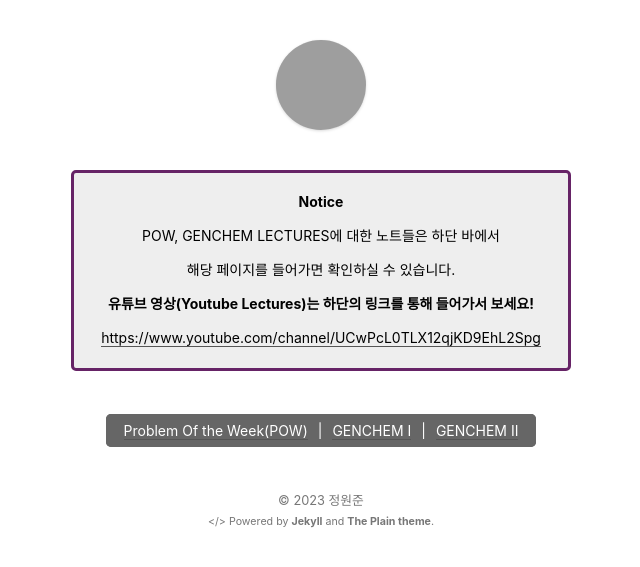
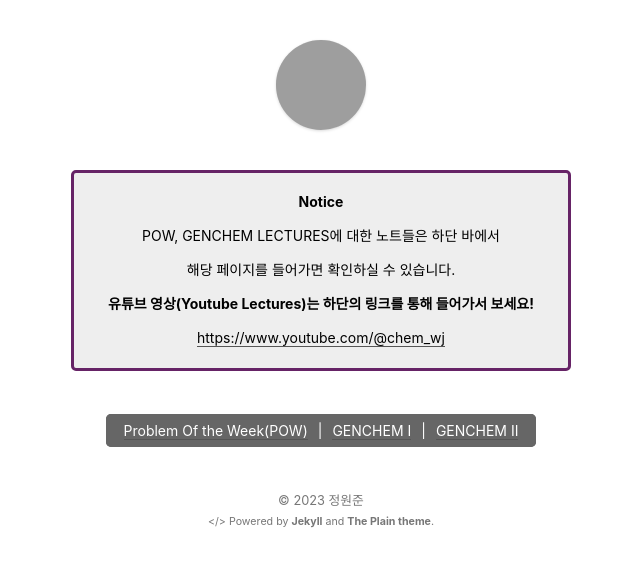
Before and after one commit to chemwj/chemwj.github.io, a Jekyll site: the page built from index.html, in a window 1280 px wide, cut to the strip 0-567 px from the top of the page. Shown: the whole strip, without its empty margins (319-959 px from the left). Built offline with Jekyll 4.4.1, drawn with Linux system fonts in a browser that asks for light colours; some of the changed lines change nothing that is shown; grey boxes are pictures that could not be loaded.

Commit message:
Update index.html

```diff
--- a/index.html
+++ b/index.html
@@ -8,7 +8,7 @@ layout: default
 			<p>POW, GENCHEM LECTURES에 대한 노트들은 하단 바에서</p>
 			<p>해당 페이지를 들어가면 확인하실 수 있습니다.</p>
 			<p><b>유튜브 영상(Youtube Lectures)는 하단의 링크를 통해 들어가서 보세요!</b></p>
-			<a href="https://www.youtube.com/channel/UCwPcL0TLX12qjKD9EhL2Spg">https://www.youtube.com/channel/UCwPcL0TLX12qjKD9EhL2Spg</a>
+			<a href="https://www.youtube.com/@chem_wj">https://www.youtube.com/@chem_wj</a>
 		</center>
 	</div>
 </section>
```
